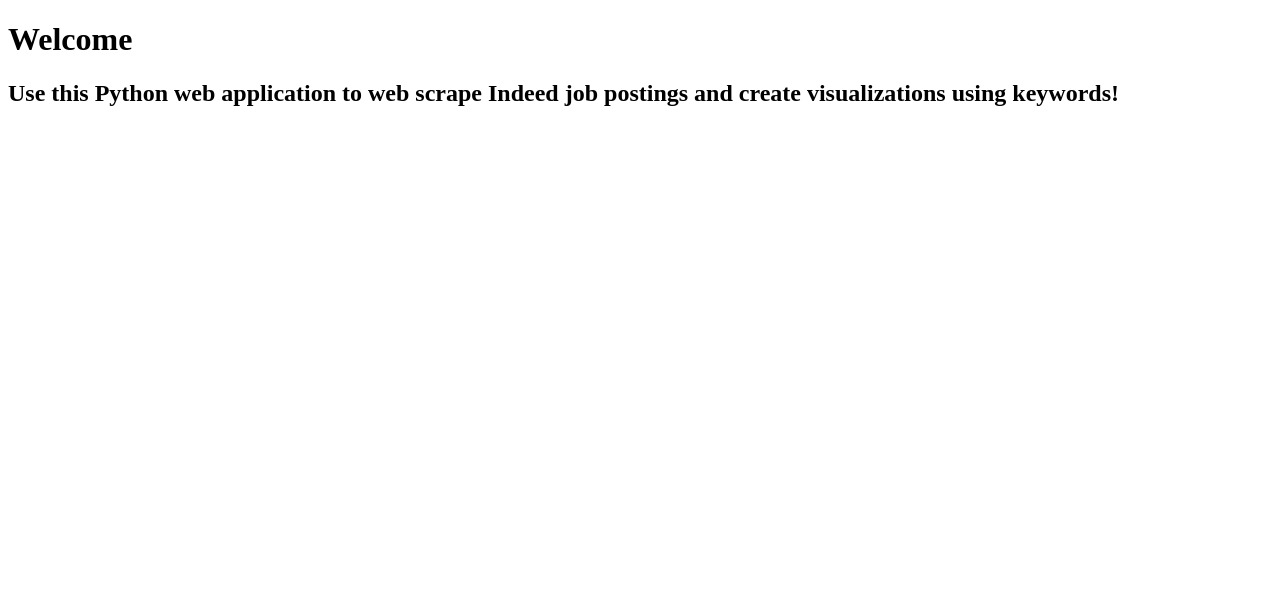
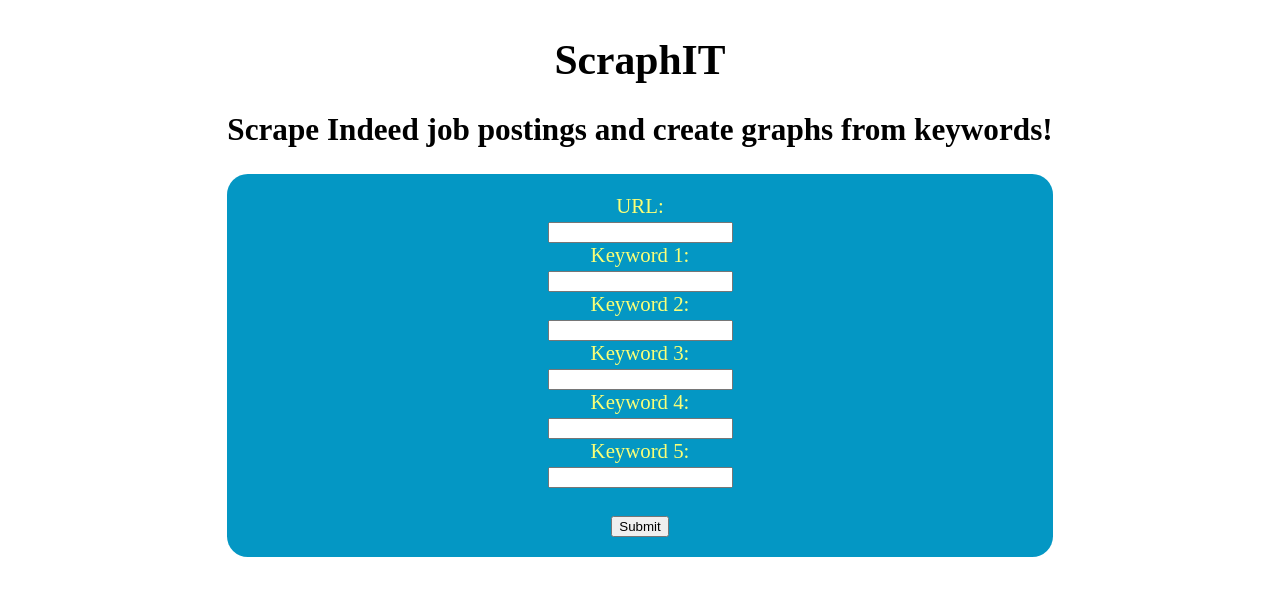
Before and after one commit to bjfabian11/IndeedScrapeVis, a Flask app: page / in a window 1280 px wide. Shown: the top 596 px of the page. Run offline with Flask 2, Linux system fonts and the light colour scheme.

Commit message:
Created basic UI, removed css reset

```diff
--- a/static/style.css
+++ b/static/style.css
@@ -1,48 +1,24 @@
-/* http://meyerweb.com/eric/tools/css/reset/
-   v2.0 | 20110126
-   License: none (public domain)
-*/
 
-html, body, div, span, applet, object, iframe,
-h1, h2, h3, h4, h5, h6, p, blockquote, pre,
-a, abbr, acronym, address, big, cite, code,
-del, dfn, em, img, ins, kbd, q, s, samp,
-small, strike, strong, sub, sup, tt, var,
-b, u, i, center,
-dl, dt, dd, ol, ul, li,
-fieldset, form, label, legend,
-table, caption, tbody, tfoot, thead, tr, th, td,
-article, aside, canvas, details, embed,
-figure, figcaption, footer, header, hgroup,
-menu, nav, output, ruby, section, summary,
-time, mark, audio, video {
-	margin: 0;
-	padding: 0;
-	border: 0;
-	font-size: 100%;
-	font: inherit;
-	vertical-align: baseline;
+
+/*----------------------------------------------------------
+Main Container*/
+
+.main_container{
+	display: flex;
+	justify-content: center;
+	font-size: 1.3rem;
 }
-/* HTML5 display-role reset for older browsers */
-article, aside, details, figcaption, figure,
-footer, header, hgroup, menu, nav, section {
-	display: block;
+
+.header{
+	text-align: center;
 }
-body {
-	line-height: 1;
+
+.main{
+	background-color: #0497c4;;
+	color: rgb(250, 255, 119);
+	border-radius: 1em;
+	padding:20px;
+	display: flex;
+	justify-content: center;
+
 }
-ol, ul {
-	list-style: none;
-}
-blockquote, q {
-	quotes: none;
-}
-blockquote:before, blockquote:after,
-q:before, q:after {
-	content: '';
-	content: none;
-}
-table {
-	border-collapse: collapse;
-	border-spacing: 0;
-}
--- a/templates/index.html
+++ b/templates/index.html
@@ -4,10 +4,39 @@
     <meta charset="UTF-8">
     <meta name="viewport" content="width=device-width, initial-scale=1.0">
     <meta http-equiv="X-UA-Compatible" content="ie=edge">
+    <link rel="stylesheet" href="../static/style.css">
     <title>Indeed Scrape & Visualize</title>
 </head>
 <body>
-    <h1>Welcome</h1>
-    <h2>Use this Python web application to web scrape Indeed job postings and create visualizations using keywords!</h2>
+
+    <div class="main_container">
+        <div class="header">
+            <h1>ScraphIT</h1>
+            <h2>Scrape Indeed job postings and create graphs from keywords!</h2>
+            <div class="main">
+                <form action="/action_page.php" target="_blank" method="POST">
+                    URL:<br>
+                    <input type="text" name="url" value="">
+                    <br>
+                    Keyword 1:<br>
+                    <input type="text" name="keyword_one" value="">
+                    <br>
+                    Keyword 2:<br>
+                    <input type="text" name="keyword_two" value="">
+                    <br>
+                    Keyword 3:<br>
+                    <input type="text" name="keyword_three" value="">
+                    <br>
+                    Keyword 4:<br>
+                    <input type="text" name="keyword_four" value="">
+                    <br>
+                    Keyword 5:<br>
+                    <input type="text" name="keyword_five" value="">
+                    <br><br>
+                    <input type="submit" value="Submit">
+                </form>
+            </div>
+        </div>
+    </div>
 </body>
 </html>
```
